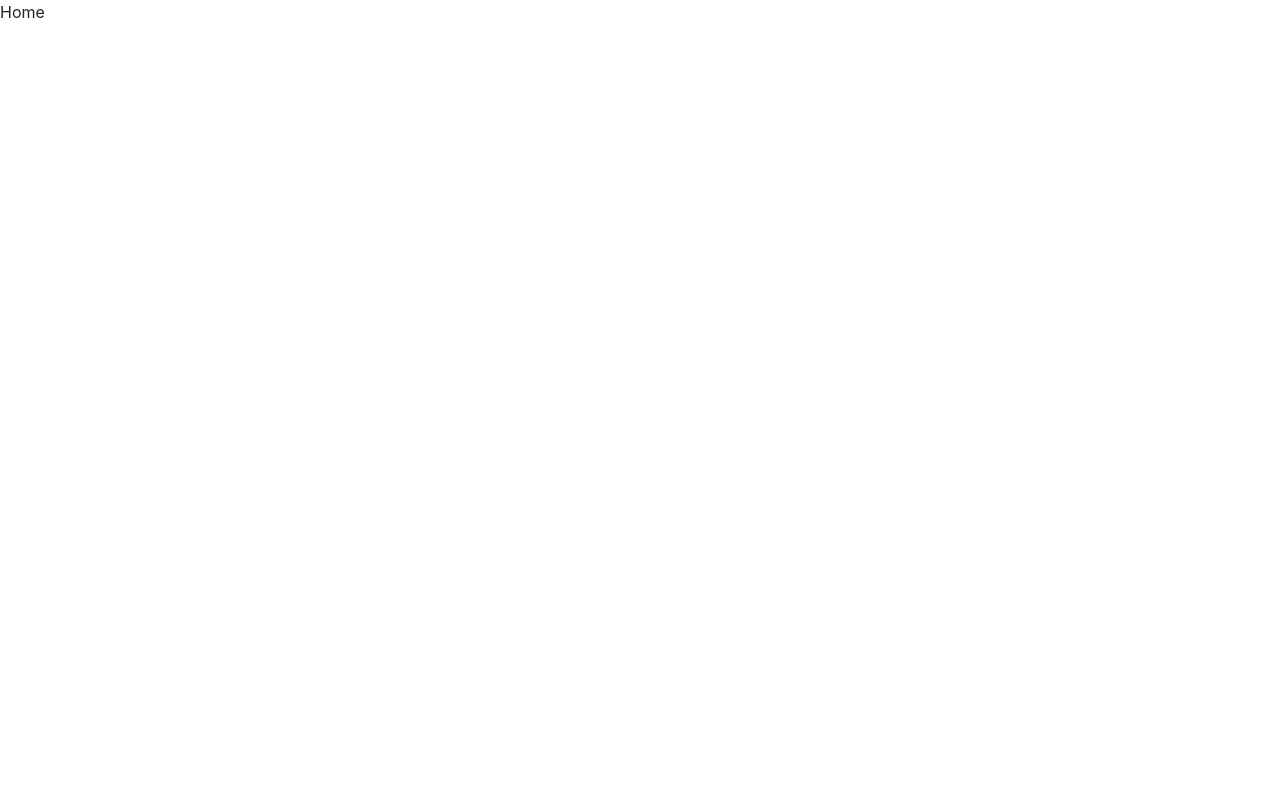
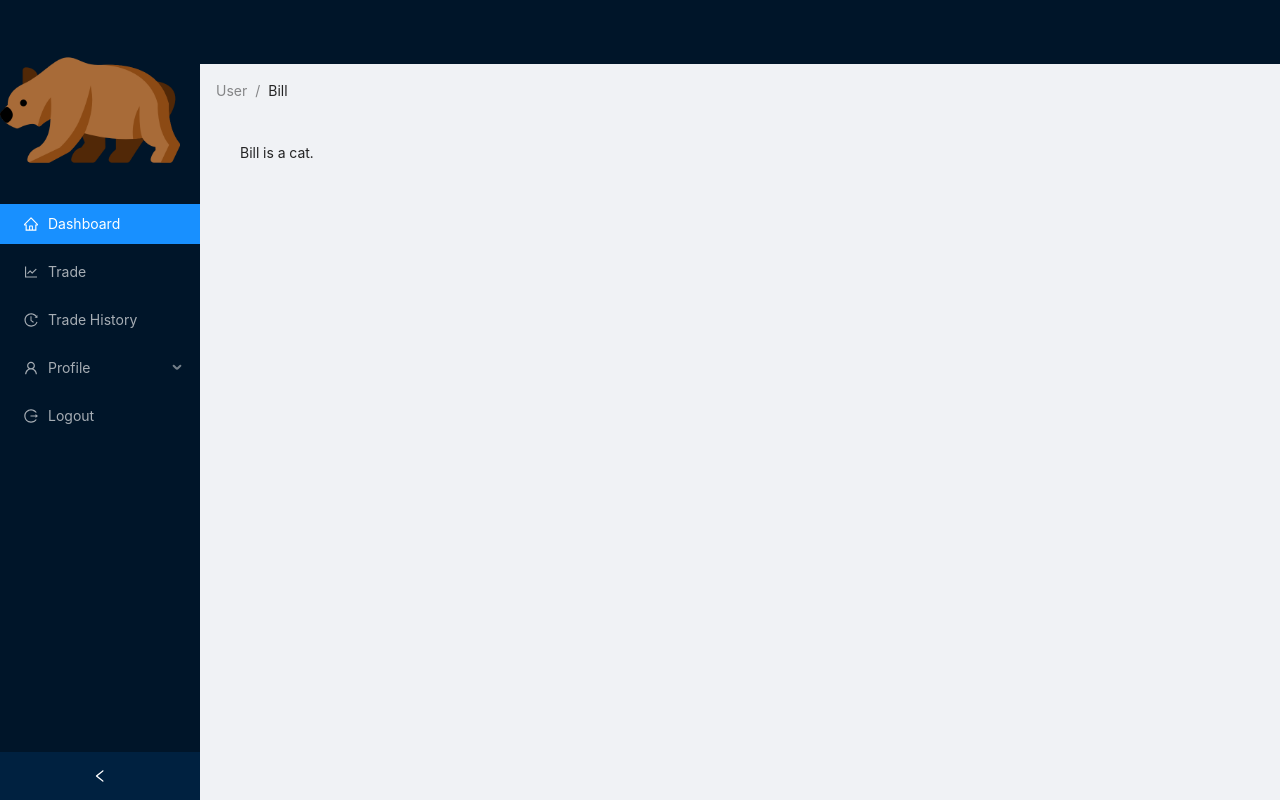
Before and after one commit to shengliang-tham/orbital_2020, a React (Create React App) app in the folder web-frontend/: page /home in a window 1280 px wide. Built offline with nearby package versions, Linux system fonts and the light colour scheme.

Commit message:
added navigation menu for home

```diff
--- a/web-frontend/package.json
+++ b/web-frontend/package.json
@@ -6,6 +6,7 @@
     "@testing-library/jest-dom": "^4.2.4",
     "@testing-library/react": "^9.5.0",
     "@testing-library/user-event": "^7.2.1",
+    "antd": "^4.2.0",
     "bootstrap": "^4.4.1",
     "react": "^16.13.1",
     "react-bootstrap": "^1.0.1",
--- a/web-frontend/src/App.js
+++ b/web-frontend/src/App.js
@@ -3,6 +3,7 @@ import Login from "./components/Login/Login";
 import "bootstrap/dist/css/bootstrap.min.css";
 import { BrowserRouter as Router, Switch, Route } from "react-router-dom";
 import Home from "./components/Home/Home";
+import "antd/dist/antd.css"
 
 class App extends Component {
   render() {
--- a/web-frontend/src/components/Home/Home.js
+++ b/web-frontend/src/components/Home/Home.js
@@ -1,10 +1,11 @@
 import React, { Component } from 'react';
+import SideMenu from './SideMenu/SideMenu';
 
 class Home extends Component {
     render() {
         return (
             <div>
-                Home
+                <SideMenu></SideMenu>
             </div>
         );
     }
--- /dev/null
+++ b/web-frontend/src/components/Home/SideMenu/SideMenu.css
@@ -0,0 +1,13 @@
+/* #components-layout-demo-side .logo {
+  height: 32px;
+  background: rgba(255, 255, 255, 0.2);
+  margin: 16px;
+}
+
+.site-layout .site-layout-background {
+  background: #fff;
+} */
+
+.logo {
+  width: auto;
+}
--- /dev/null
+++ b/web-frontend/src/components/Home/SideMenu/SideMenu.js
@@ -0,0 +1,69 @@
+import React, { Component } from 'react';
+import { Layout, Menu, Breadcrumb } from 'antd';
+import {
+    LineChartOutlined,
+    HomeOutlined,
+    UserOutlined,
+    HistoryOutlined,
+    LogoutOutlined
+} from '@ant-design/icons';
+import { Image } from "react-bootstrap";
+import './SideMenu.css';
+
+const { Header, Content, Footer, Sider } = Layout;
+const { SubMenu } = Menu;
+
+class SideMenu extends Component {
+    state = {
+        collapsed: false,
+    };
+
+    onCollapse = collapsed => {
+        console.log(collapsed);
+        this.setState({ collapsed });
+    };
+
+    render() {
+        return (
+            <Layout style={{ minHeight: '100vh' }}>
+                <Sider collapsible collapsed={this.state.collapsed} onCollapse={this.onCollapse}>
+                    <div>
+                        <Image src="./Images/logo.png" className="logo" />
+                    </div>
+                    <Menu theme="dark" defaultSelectedKeys={['1']} mode="inline">
+                        <Menu.Item key="1" icon={<HomeOutlined />}>
+                            Dashboard
+                         </Menu.Item>
+                        <Menu.Item key="2" icon={<LineChartOutlined />}>
+                            Trade
+                        </Menu.Item>
+                        <Menu.Item key="3" icon={<HistoryOutlined />}>
+                            Trade History
+                        </Menu.Item>
+                        <SubMenu key="sub1" icon={<UserOutlined />} title="Profile">
+                            <Menu.Item key="4">Change Password</Menu.Item>
+                        </SubMenu>
+                        <Menu.Item key="5" icon={<LogoutOutlined />}>
+                            Logout
+                        </Menu.Item>
+                    </Menu>
+                </Sider>
+                <Layout className="site-layout">
+                    <Header className="site-layout-background" style={{ padding: 0 }} />
+                    <Content style={{ margin: '0 16px' }}>
+                        <Breadcrumb style={{ margin: '16px 0' }}>
+                            <Breadcrumb.Item>User</Breadcrumb.Item>
+                            <Breadcrumb.Item>Bill</Breadcrumb.Item>
+                        </Breadcrumb>
+                        <div className="site-layout-background" style={{ padding: 24, minHeight: 360 }}>
+                            Bill is a cat.
+                </div>
+                    </Content>
+                    {/* <Footer style={{ textAlign: 'center' }}>Ant Design ©2018 Created by Ant UED</Footer> */}
+                </Layout>
+            </Layout>
+        );
+    }
+}
+
+export default SideMenu;
```
Also changed, not shown: web-frontend/src/components/Home/Home.css (added, +7 -0 lines), 1 other file (tests, documents, lock files or other folders).
